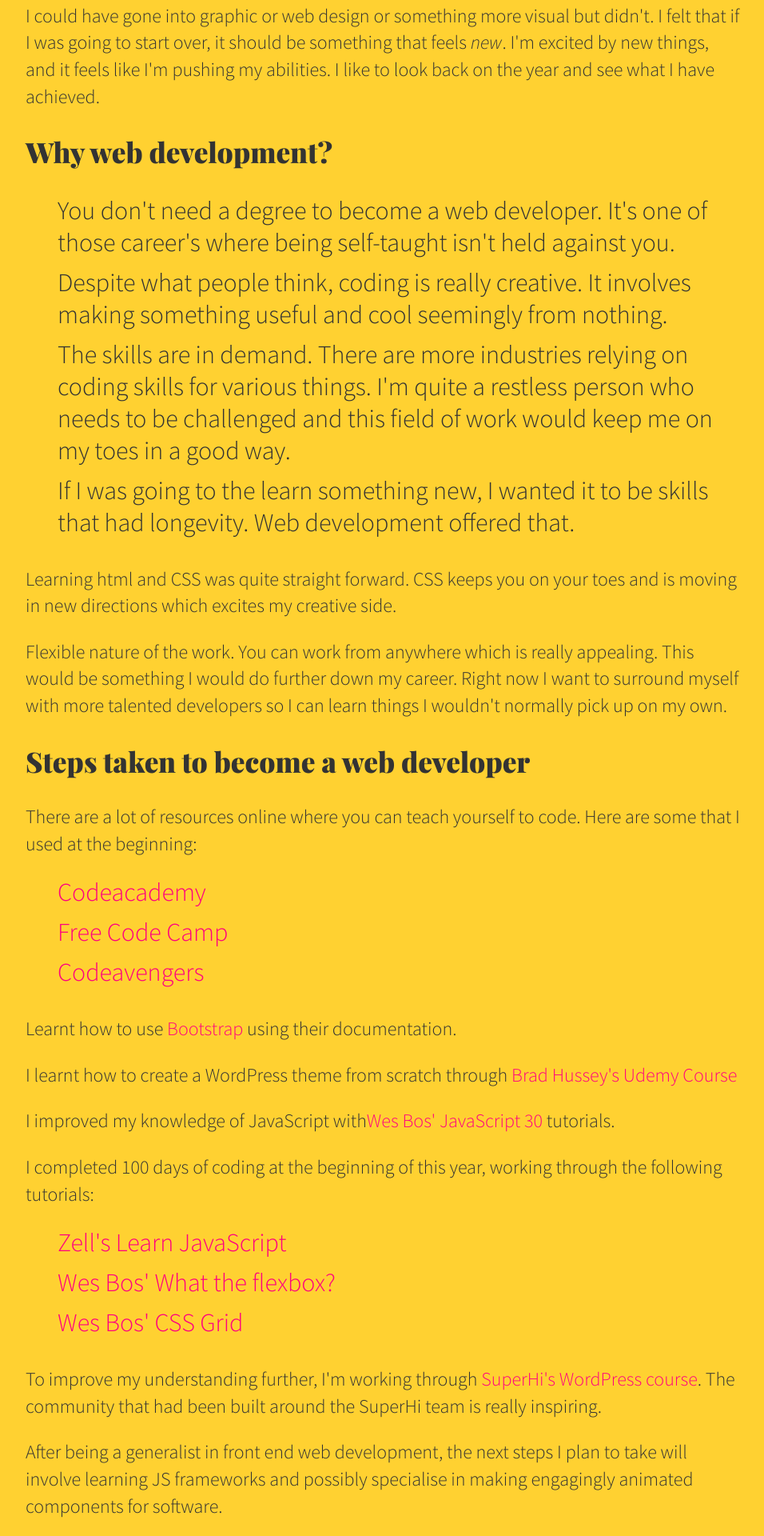
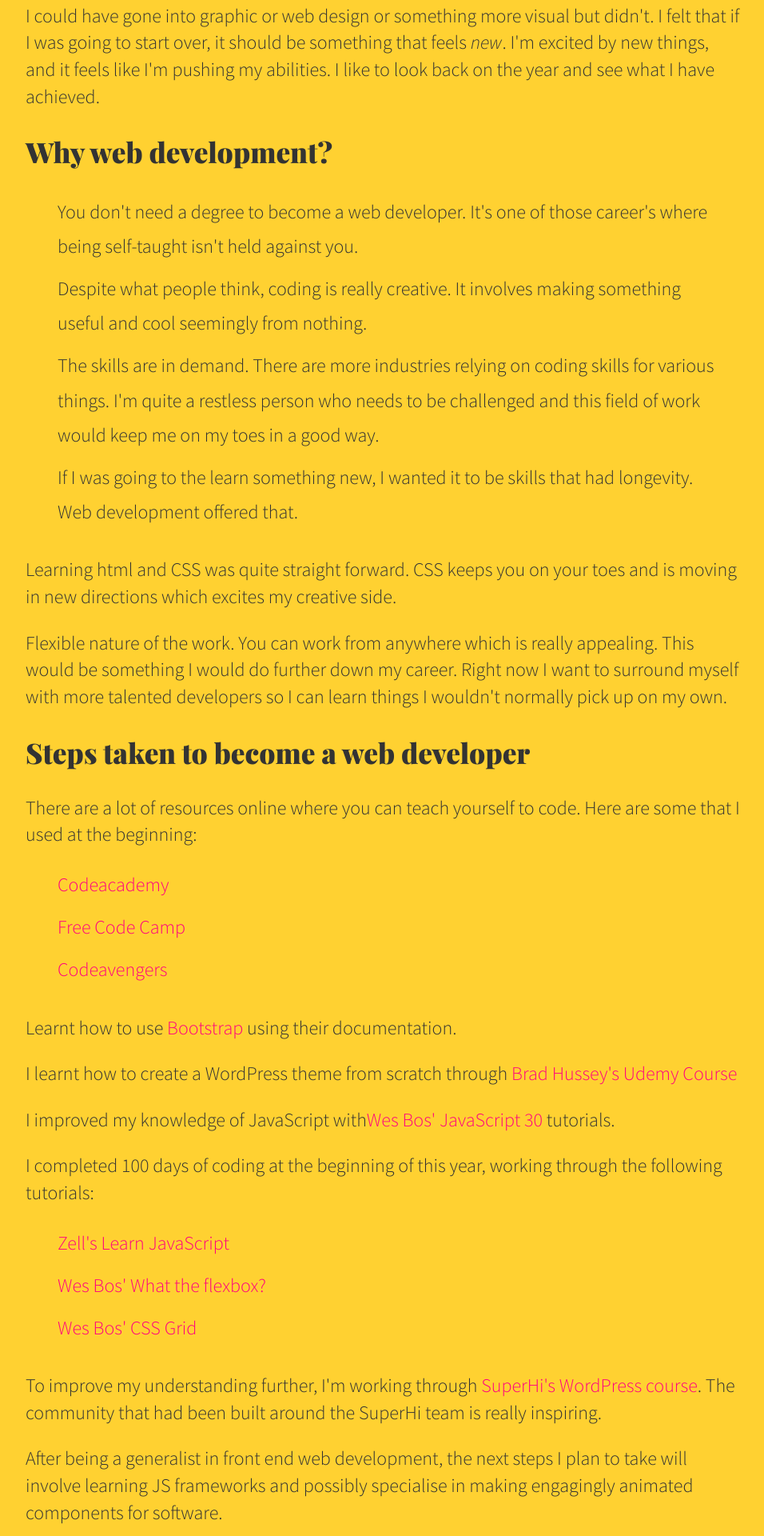
Before and after one commit to SundeepToor/sundeeptoor.github.io, a Jekyll site: the page built from _posts/2018-06-25-Why-I-Became-A-Web-Developer.md, in a window 1280 px wide. Shown: the part 838-2758 px from the top of the page at 80% size, without its empty margins (160-1116 px from the left). Built offline with Jekyll 4.4.1, drawn with Linux system fonts in a browser that asks for light colours; our own code applies the rules of GitHub Pages for plain Markdown files.

Commit message:
Update main.css

```diff
--- a/css/main.css
+++ b/css/main.css
@@ -128,5 +128,6 @@
 .blog ul li{
     display:block;
     list-style-type: square;
-    font-size: 2em;
+    font-size: 1.5em;
+    line-height: 1.8em;
 }
```
